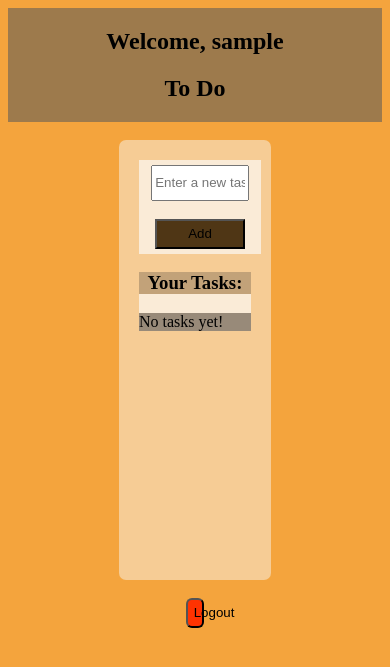
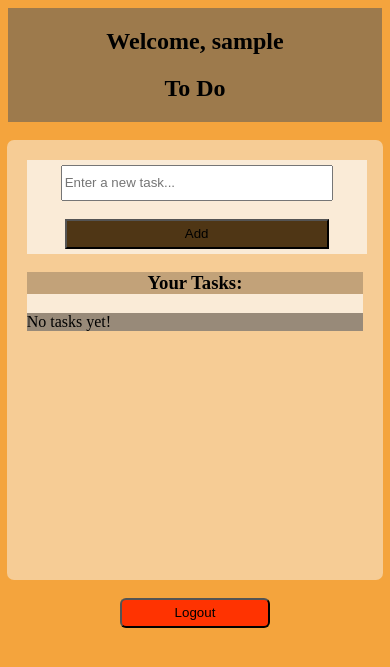
Before and after one commit to PravithsKumar/ToDoList, a Flask app: page /dashboard in a window 390 px wide. Shown: the top 667 px of the page. Run offline with Flask 3, Linux system fonts and the light colour scheme; a user stored in the database is signed in; data comes from the database, SQL or seed files in the repository; both versions use the stored data as it was after the commit.

Commit message:
changes in mobile view

```diff
--- a/static/homeStyle.css
+++ b/static/homeStyle.css
@@ -18,10 +18,23 @@
   width: 30%;
   border-radius: 7px;
   height: 400px;
-  overflow: scroll;
   padding: 20px;
   overflow-x: hidden;
+  overflow:scroll;
 }
+
+@media(max-width:600px)
+{
+  .home-container
+  {
+  background-color: rgb(246, 204, 149);
+  width: 90%;
+  border-radius: 7px;
+  height: 400px;
+  padding: 20px;
+  }
+}
+
 
 .home-input
 {
@@ -40,7 +53,7 @@
 {
   background-color: antiquewhite;
   padding: 5px;
-  width: 100%;
+  width: 98%;
   display: grid;
   justify-items: center;
 }
@@ -48,15 +61,23 @@
 .base
 {
   background-color: antiquewhite;
-  width: 100%9;
+  width: 100%;
 }
 
 .logout-button
 {
     background-color: rgb(255, 51, 1);
-    width: 5%;
+    width: 10%;
     height:  30px;
     border-radius: 6px;
+}
+
+@media(max-width:600px)
+{
+  .logout-button
+  {
+    width: 40%;
+  }
 }
 
 a
--- a/templates/home.html
+++ b/templates/home.html
@@ -1,8 +1,7 @@
-
-
 <!DOCTYPE html>
 <html>
 <head>
+  <meta name="viewport" content="width=device-width,initaial-scale=1.0">
   <title>To-Do List</title>
   <link rel="stylesheet" href="{{ url_for('static',filename='homeStyle.css')}}">
 </head>
```
Also changed, not shown: static/style.css (+8 -0 lines), TASKS.db.
